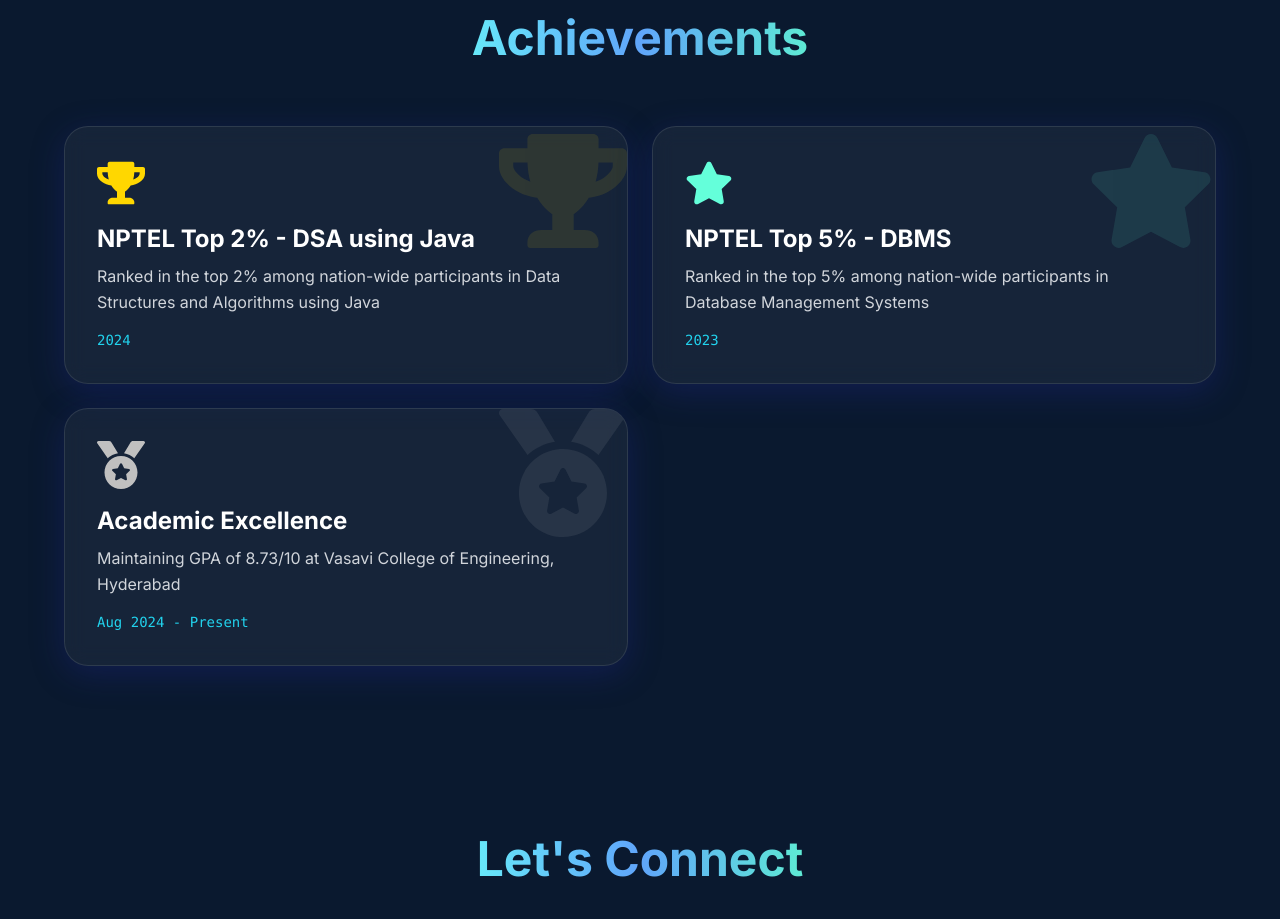
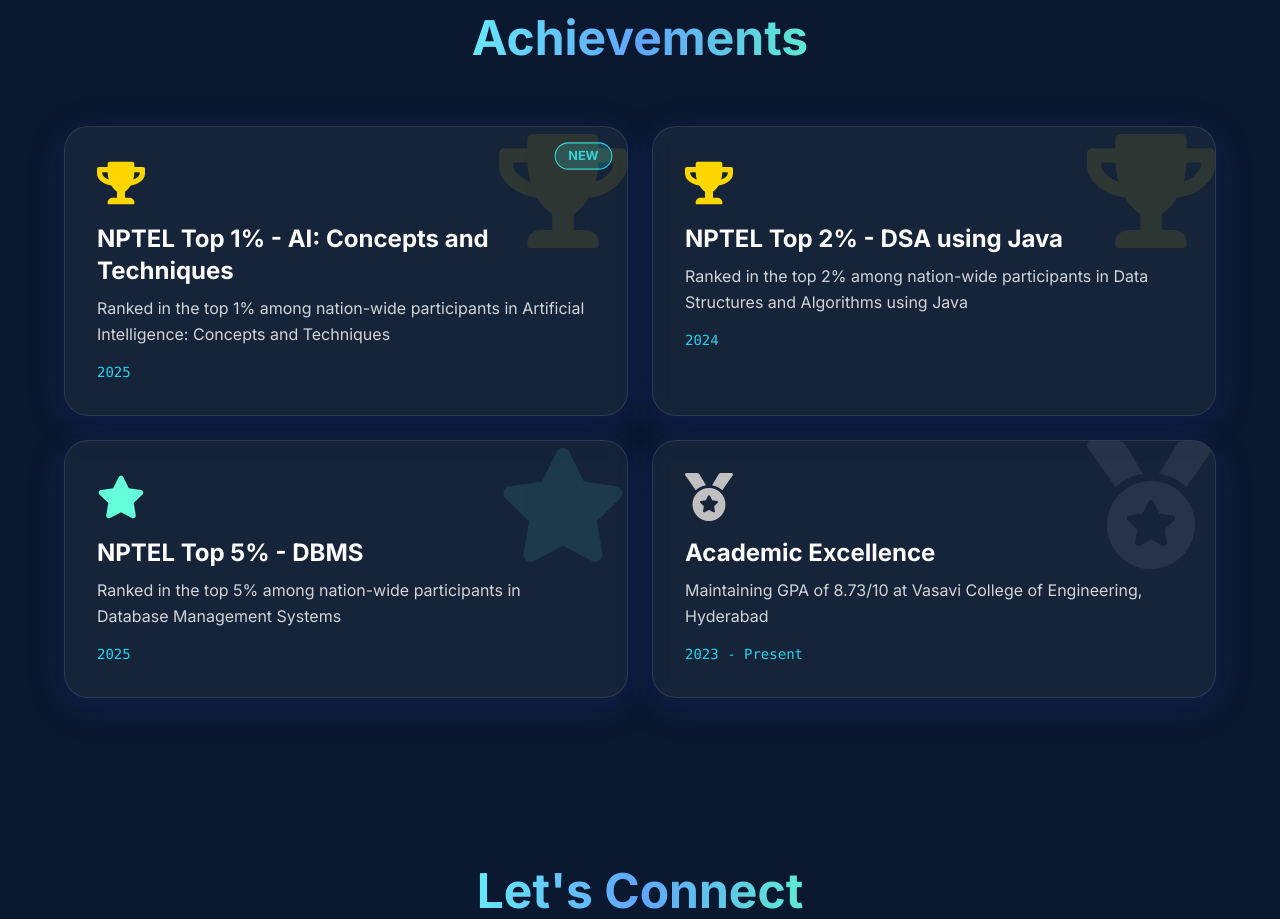
Before and after one commit to dheerusri324/portfolio, a React (Vite) app: page / in a window 1280 px wide. Shown: the part 5020-5939 px from the top of the page. Built offline with nearby package versions, Linux system fonts and the light colour scheme.

Commit message:
Add NPTEL Top 1% AI achievement and update dates

```diff
--- a/src/components/Achievements.jsx
+++ b/src/components/Achievements.jsx
@@ -10,6 +10,14 @@
   const achievements = [
     {
       icon: FaTrophy,
+      title: 'NPTEL Top 1% - AI: Concepts and Techniques',
+      description: 'Ranked in the top 1% among nation-wide participants in Artificial Intelligence: Concepts and Techniques',
+      date: '2025',
+      color: '#FFD700',
+      highlight: true,
+    },
+    {
+      icon: FaTrophy,
       title: 'NPTEL Top 2% - DSA using Java',
       description: 'Ranked in the top 2% among nation-wide participants in Data Structures and Algorithms using Java',
       date: '2024',
@@ -19,14 +27,14 @@
       icon: FaStar,
       title: 'NPTEL Top 5% - DBMS',
       description: 'Ranked in the top 5% among nation-wide participants in Database Management Systems',
-      date: '2023',
+      date: '2025',
       color: '#64FFDA',
     },
     {
       icon: FaMedal,
       title: 'Academic Excellence',
       description: 'Maintaining GPA of 8.73/10 at Vasavi College of Engineering, Hyderabad',
-      date: 'Aug 2024 - Present',
+      date: '2023 - Present',
       color: '#C0C0C0',
     },
   ]
@@ -49,12 +57,23 @@
           {achievements.map((achievement, index) => (
             <motion.div
               key={achievement.title}
-              className="glass glass-hover p-8 rounded-3xl relative overflow-hidden"
+              className={`glass glass-hover p-8 rounded-3xl relative overflow-hidden ${
+                achievement.highlight ? 'ring-2 ring-cyan-400 ring-offset-2 ring-offset-transparent' : ''
+              }`}
               initial={{ opacity: 0, y: 30 }}
               animate={isInView ? { opacity: 1, y: 0 } : { opacity: 0, y: 30 }}
               transition={{ delay: index * 0.1, duration: 0.5, ease: 'easeOut' }}
               whileHover={{ y: -5, transition: { duration: 0.2 } }}
             >
+              {achievement.highlight && (
+                <motion.div
+                  className="absolute top-4 right-4 px-3 py-1 bg-cyan-400/20 text-cyan-400 text-xs font-bold rounded-full border border-cyan-400"
+                  animate={{ scale: [1, 1.05, 1] }}
+                  transition={{ duration: 2, repeat: Infinity }}
+                >
+                  NEW
+                </motion.div>
+              )}
               <div className="absolute top-0 right-0 w-32 h-32 opacity-10">
                 <achievement.icon className="w-full h-full" style={{ color: achievement.color }} />
               </div>
```
